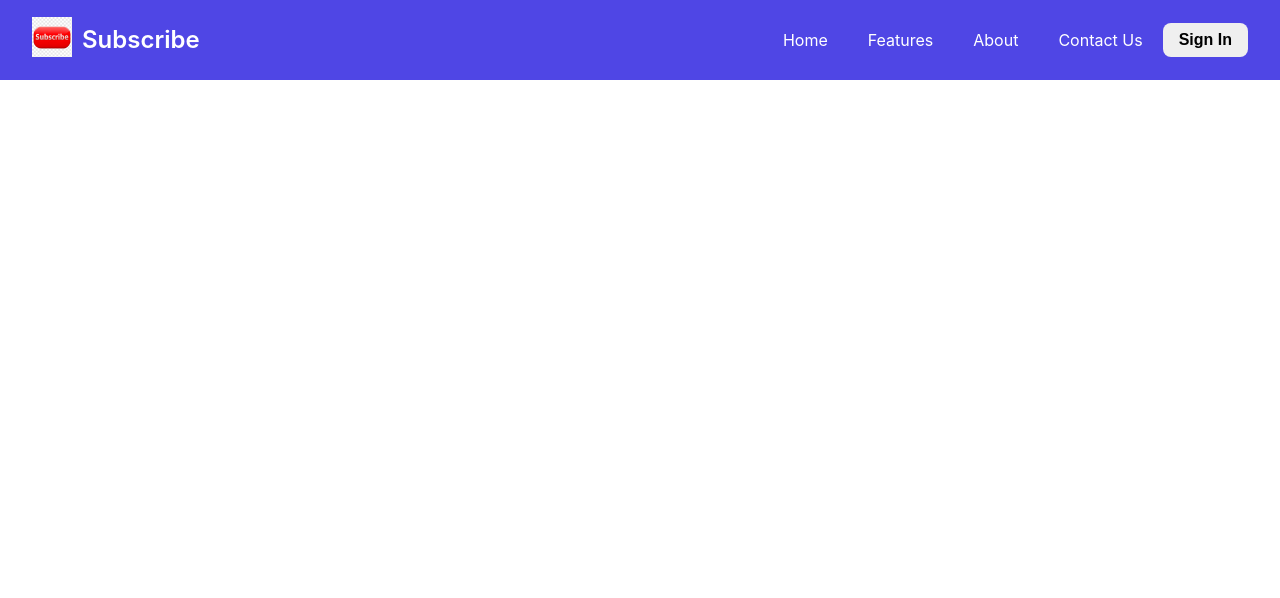
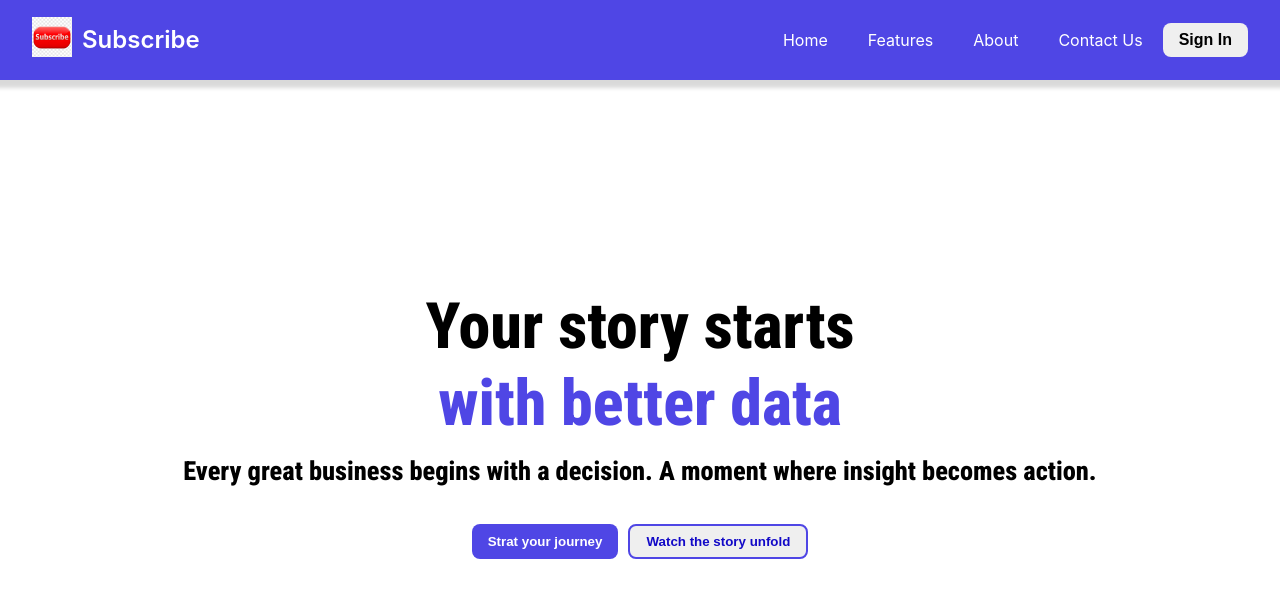
Before and after one commit to Biozidtonoy/responsive-webpage, a plain HTML site: page index.html in a window 1280 px wide. Drawn offline with Linux system fonts and the light colour scheme.

Commit message:
add fonts folder and hero section done

```diff
--- a/index.html
+++ b/index.html
@@ -30,6 +30,22 @@
             </nav>
         </div>
     </header>
+    <main>
+        <section class="hero">
+            <h1 class="titleText">
+                Your story starts <br>
+                <span class="t2">with better data</span>
+            </h1>
+            <div class="description">
+                <h2>Every great business begins with a decision. A moment where insight becomes action.</h2>
+            </div>
+            <div class="cta-btn">
+                <button class="start-btn" aria-label="Start your journey click here">Strat your journey</button>
+                <button class="story-btn" aria-label="watch the story unfold click here">Watch the story unfold</button>
+            </div>
+        </section>
+    </main>
+
 
     <script src="script.js"></script>
 </body>
--- a/style.css
+++ b/style.css
@@ -28,6 +28,12 @@
   --transition-btn : all 0.5s ease
 }
 
+@font-face {
+    font-family: "Roboto";
+    font-weight: 400;
+    src: url('/fonts/Roboto_Condensed-ExtraBold.ttf');
+}
+
 body{
     font-family: var(--font-main);
     line-height: 1.5;
@@ -40,8 +46,8 @@ body{
     display: flex;
     justify-content: space-between;
     align-items: center;
-    /* flex-wrap: wrap; */
     padding: 0 var(--space-lg);
+    box-shadow: 0 0 4px 8px rgba(0, 0, 0, 0.15);
 }
 
 .menu-toggle {
@@ -147,10 +153,86 @@ body{
 .nav-links a{
     color: var(--color-white);
     text-decoration: none;
-    transition: all 0.3s ease;
+    /* transition: all 1s ease; */
 }
 
 a:hover {
     color: var(--color-white);
     text-decoration: underline;
 }
+
+/* header part ends here */
+
+
+.hero{
+    display: flex;
+    flex-direction: column;
+    justify-content: center;
+    text-align: center;
+    align-items: center;
+    padding: var(--space-lg) var(--space-lg) ;
+    min-height: calc(100vh - 80px);
+}
+
+.titleText{
+    font-size: 4rem;
+    font-family: "Roboto";
+    line-height: 1.2;
+}
+.t2{
+    color: #4f46e5;
+}
+.description{
+    text-align: center;
+    font-family: "Roboto";
+    font-size: 1.1rem;
+    margin-top: 10px;
+}
+.cta-btn{
+    display: flex;
+    gap: 10px;
+    padding: var(--space-lg);
+}
+
+.start-btn{
+    padding: var(--space-sm) var(--space-md);
+    border-radius: var(--radius-md);
+    border: none;
+    background-color: #4f46e5;
+    color: #ffffff;
+    font-weight: 600;
+    cursor: pointer;
+    transition: var(--transition);
+}
+.story-btn{
+    padding: var(--space-sm) var(--space-md);
+    border-radius: var(--radius-md);
+    border: 2px solid #4f46e5;
+    color: #1209c7;
+    font-weight: 700;
+    cursor: pointer;
+    transition: var(--transition);
+}
+
+.start-btn:hover{
+    border: 2px solid #4f46e5;
+    background-color: #ffffff;
+    font-weight: 600;
+    color: #4f46e5;
+
+}
+.story-btn:hover{
+    border: none;
+    background-color: #4f46e5;
+    font-weight: 600;
+    color: #ffffff;
+}
+
+@media (max-width: 768px){
+    .titleText{
+        font-size: 3rem;
+    }
+    .cta-btn {
+        flex-direction: column;
+    }
+}
```
Also changed, not shown: fonts/Roboto_Condensed-Black.ttf (added), fonts/Roboto_Condensed-BlackItalic.ttf (added), fonts/Roboto_Condensed-Bold.ttf (added), fonts/Roboto_Condensed-BoldItalic.ttf (added), fonts/Roboto_Condensed-ExtraBold.ttf (added), fonts/Roboto_Condensed-ExtraBoldItalic.ttf (added), fonts/Roboto_Condensed-ExtraLight.ttf (added), fonts/Roboto_Condensed-ExtraLightItalic.ttf (added), fonts/Roboto_Condensed-Regular.ttf (added).
